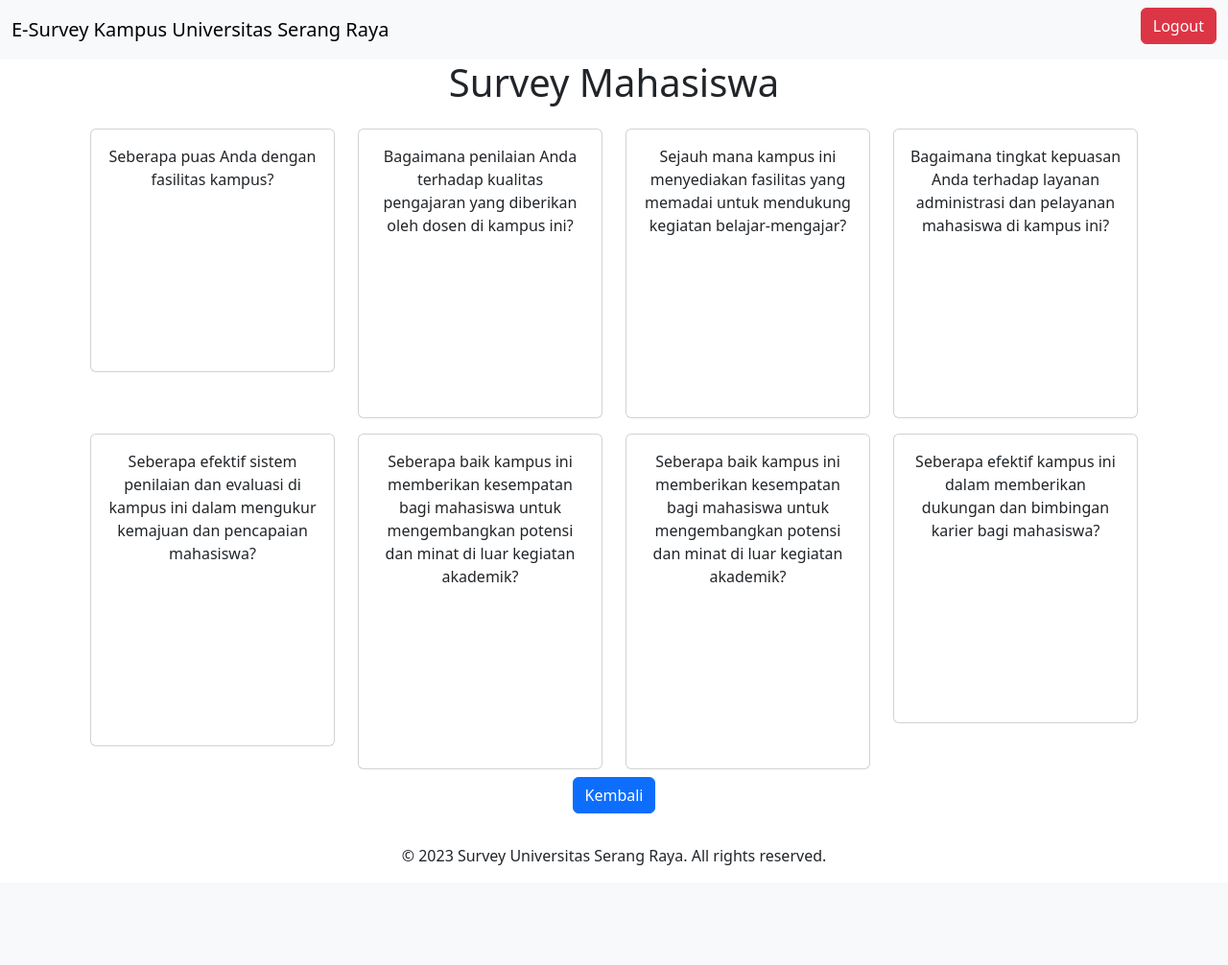
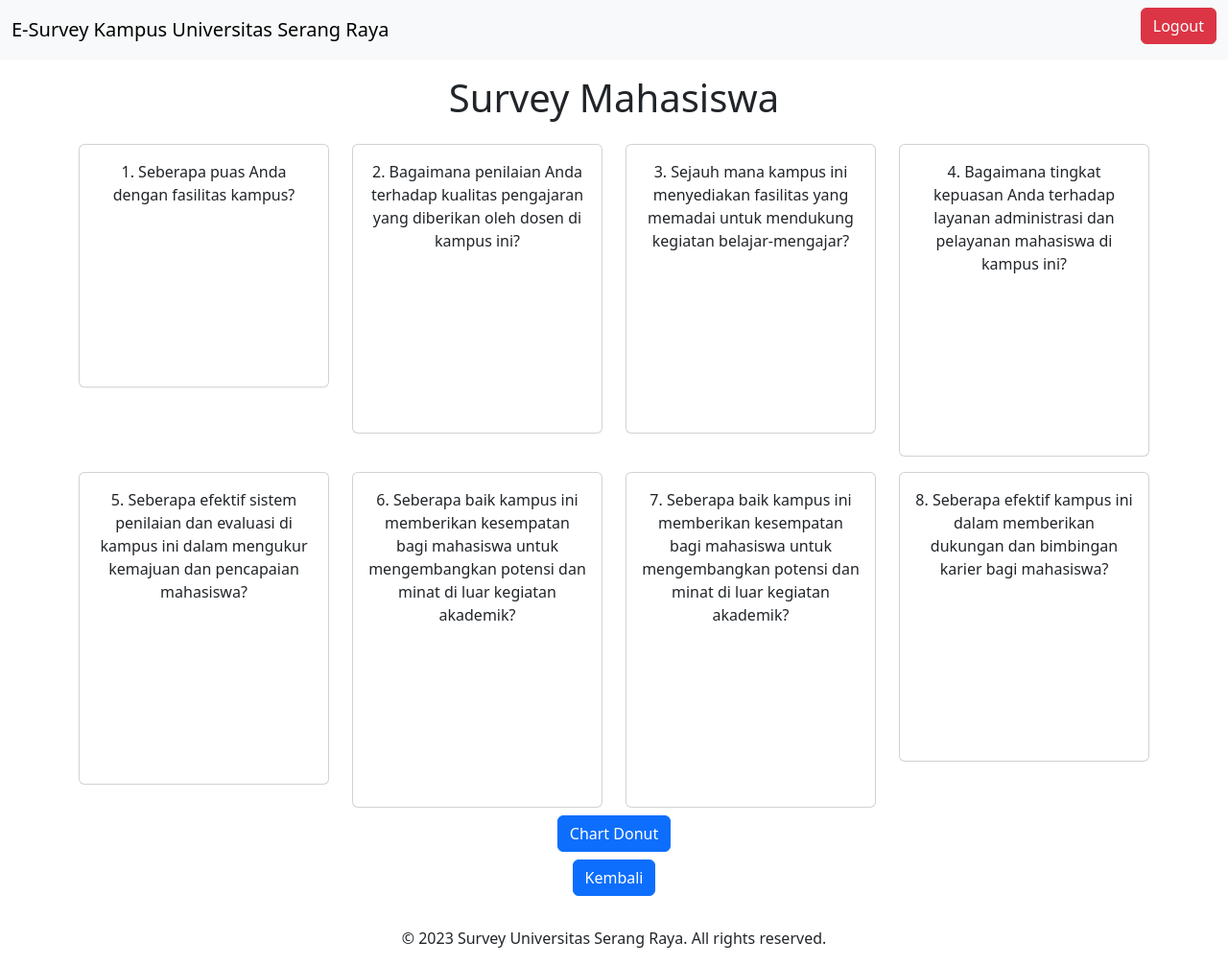
Before and after one commit to 314dhan/e-survey, a PHP site: page /presentasi/views/admin/chartMahasiswa.php in a window 1280 px wide. Shown: the whole page at 96% size. Before the commit the page ends 902 px from the top, so only its background shows below. Run offline with PHP 8.4, Linux system fonts and the light colour scheme; the visitor is signed in with stand-in values (Sample User, id 1); data comes from the database, SQL or seed files in the repository; a map, chart or similar area stays blank; some libraries are stand-ins or nearby versions.

Commit message:
menambahkan sebuah fungsi tombol yang dapat merubah chart pie menjadi donut

```diff
--- a/app/views/admin/chartMahasiswa.php
+++ b/app/views/admin/chartMahasiswa.php
@@ -18,16 +18,19 @@ $pertnyaanMhs = mysqli_query($conn, $sqlMhs);
 $rowMhs = mysqli_fetch_all($pertnyaanMhs, MYSQLI_ASSOC);
 ?>
 <div class="container" style="text-align: center;">
-    <div class="container">
+    <div class="mt-3">
         <h1 class="text-center nama-user">Survey Mahasiswa</h1>
         <div class="row">
-            <?php for ($i = 0; $i < 8; $i++) {
+            <?php
+            $n = 0;
+            for ($i = 0; $i < 8; $i++) {
                 $pertanyaan = $rowMhs[$i]['pertanyaan'];
+                $n++;
             ?>
                 <div class="col-md-6 col-lg-3">
                     <div class="card mt-3">
                         <div class="card-body">
-                            <p><?php echo $pertanyaan; ?></p>
+                            <p><?php echo $n . ". " . $pertanyaan; ?></p>
                             <canvas id="chart<?php echo $i + 1; ?>"></canvas>
                         </div>
                     </div>
@@ -35,12 +38,13 @@ $rowMhs = mysqli_fetch_all($pertnyaanMhs, MYSQLI_ASSOC);
             <?php } ?>
         </div>
     </div>
-
+    <button class="btn btn-primary mt-2" onclick="toggleDonut()">Chart Donut</button><br>
     <a href="admin.php" class="btn btn-primary mt-2">Kembali</a>
 </div>
 <script>
     // Query untuk mengambil data dari tabel survey_mhs
     var dataMhs = <?php echo json_encode($resultMhs->fetch_all(MYSQLI_ASSOC)); ?>;
+    var charts = [];
 
     // Inisialisasi array untuk menyimpan data jawaban
     var jawabanMhs = [
@@ -90,10 +94,23 @@ $rowMhs = mysqli_fetch_all($pertnyaanMhs, MYSQLI_ASSOC);
                 legend: {
                     display: false
                 }, // Menyembunyikan legenda
-                width: 200, // Lebar chart
-                height: 200 // Tinggi chart
+                width: 100, // Lebar chart
+                height: 100 // Tinggi chart
             }
         });
+        charts.push(myChart);
+    }
+
+    function toggleDonut() {
+        for (var i = 0; i < charts.length; i++) { // Loop untuk setiap objek chart di array charts
+            var chart = charts[i]; // Mendapatkan objek chart dari array
+            if (chart.config.type === "pie") { // Jika tipe chart adalah pie
+                chart.config.type = "doughnut"; // Ubah menjadi doughnut
+            } else { // Jika tipe chart bukan pie
+                chart.config.type = "pie"; // Ubah menjadi pie
+            }
+            chart.update(); // Perbarui chart
+        }
     }
 </script>
 <?php require "../footer.php";
```
Also changed, not shown: app/views/admin/chartDosen.php (+20 -4 lines), database/kampus.sql (+13 -9 lines).
